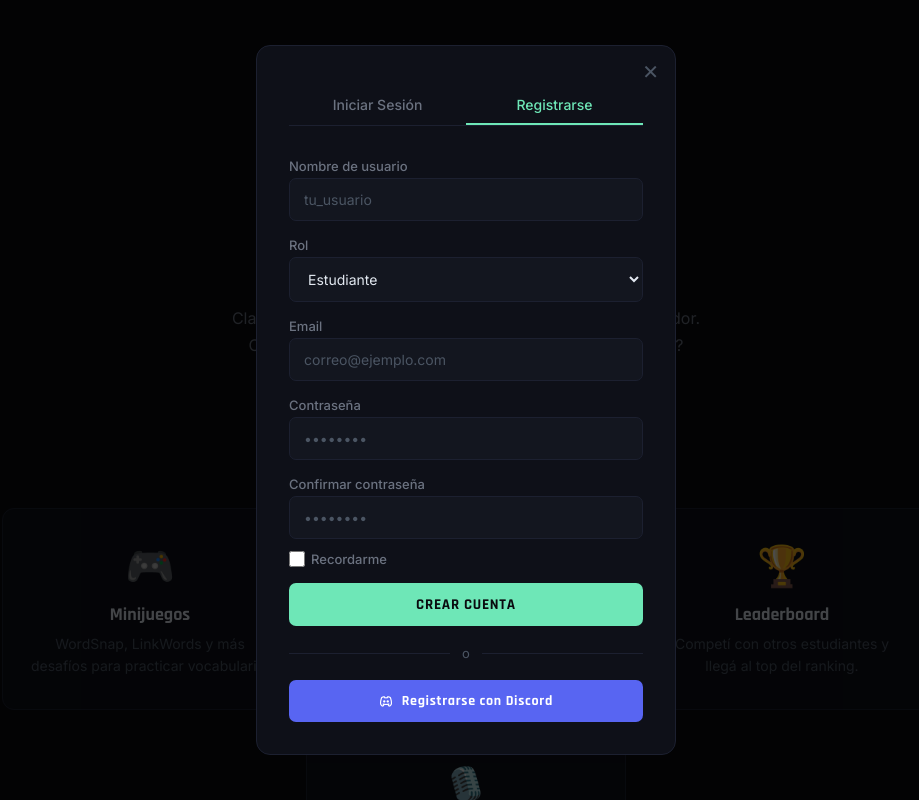
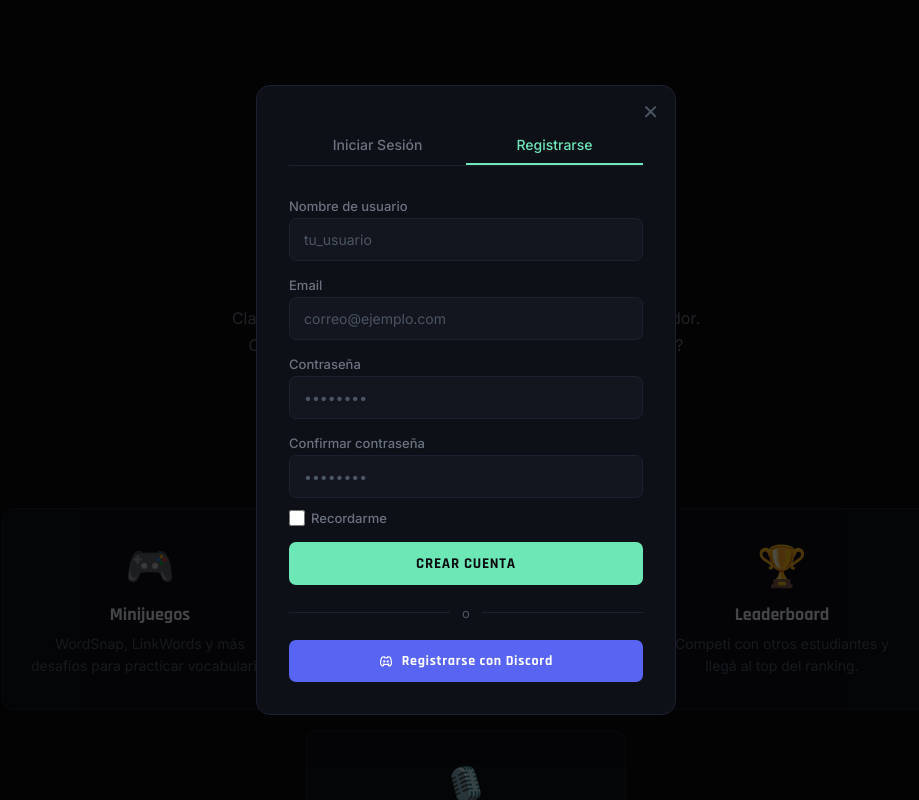
Before and after one commit to N4t0-tech/XPWords, a React (Vite) app in the folder frontend/: page / in a window 1280 px wide. Both pictures are taken after a click on the button "CREAR CUENTA". Shown: the top 800 px of the page, without its empty margins (174-1093 px from the left). Built offline with nearby package versions, Linux system fonts and the light colour scheme; no server answers.

Commit message:
feat: quitar seleccion de rol en registro, siempre asignar estudiante

```diff
--- a/frontend/src/components/AuthModal.jsx
+++ b/frontend/src/components/AuthModal.jsx
@@ -7,7 +7,6 @@ export default function AuthModal({ mode, onClose, onLogin }) {
   const [password, setPassword] = useState('');
   const [confirmPassword, setConfirmPassword] = useState('');
   const [username, setUsername] = useState('');
-  const [role, setRole] = useState('STUDENT');
   const [rememberMe, setRememberMe] = useState(false);
   const [error, setError] = useState('');
   const [loading, setLoading] = useState(false);
@@ -42,7 +41,7 @@ export default function AuthModal({ mode, onClose, onLogin }) {
       const endpoint = tab === 'login' ? '/auth/login' : '/auth/register';
       const body = tab === 'login'
         ? { email, password, rememberMe }
-        : { email, password, name: username, role, rememberMe };
+        : { email, password, name: username, rememberMe };
       const data = await api.post(endpoint, body);
       await onLogin(data.token);
     } catch (err) {
@@ -88,17 +87,6 @@ export default function AuthModal({ mode, onClose, onLogin }) {
                   value={username}
                   onChange={e => setUsername(e.target.value)}
                 />
-              </div>
-              <div className="xp-modal-field">
-                <label htmlFor="auth-role">Rol</label>
-                <select
-                  id="auth-role"
-                  value={role}
-                  onChange={e => setRole(e.target.value)}
-                >
-                  <option value="STUDENT">Estudiante</option>
-                  <option value="TEACHER">Profesor</option>
-                </select>
               </div>
             </>
           )}
```
Also changed, not shown: 2 other files (tests, documents, lock files or other folders).
